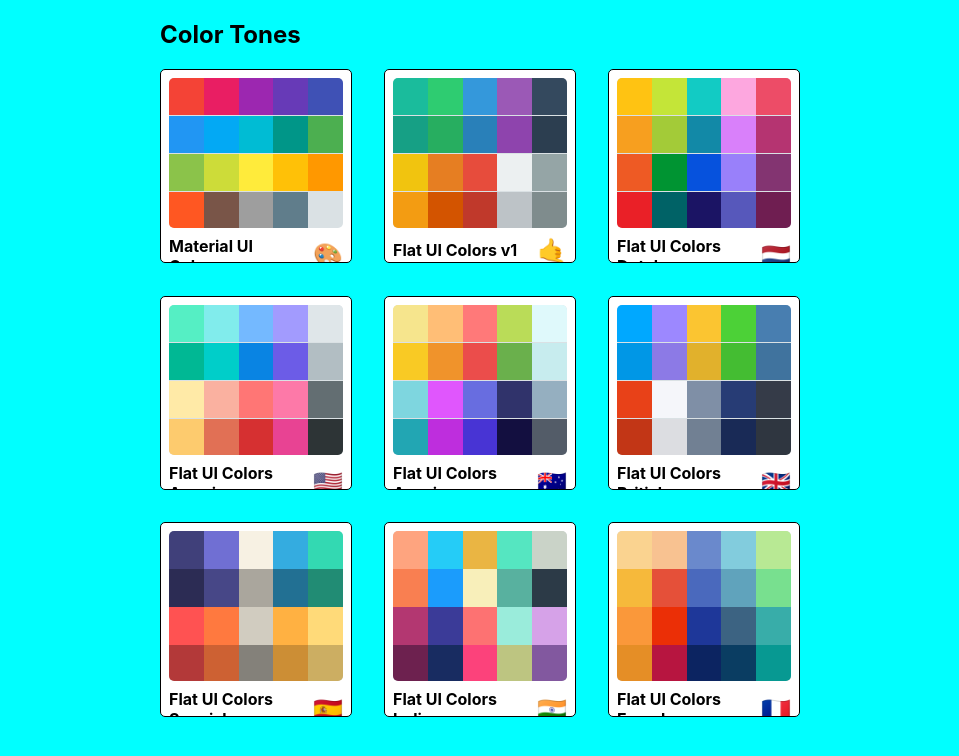
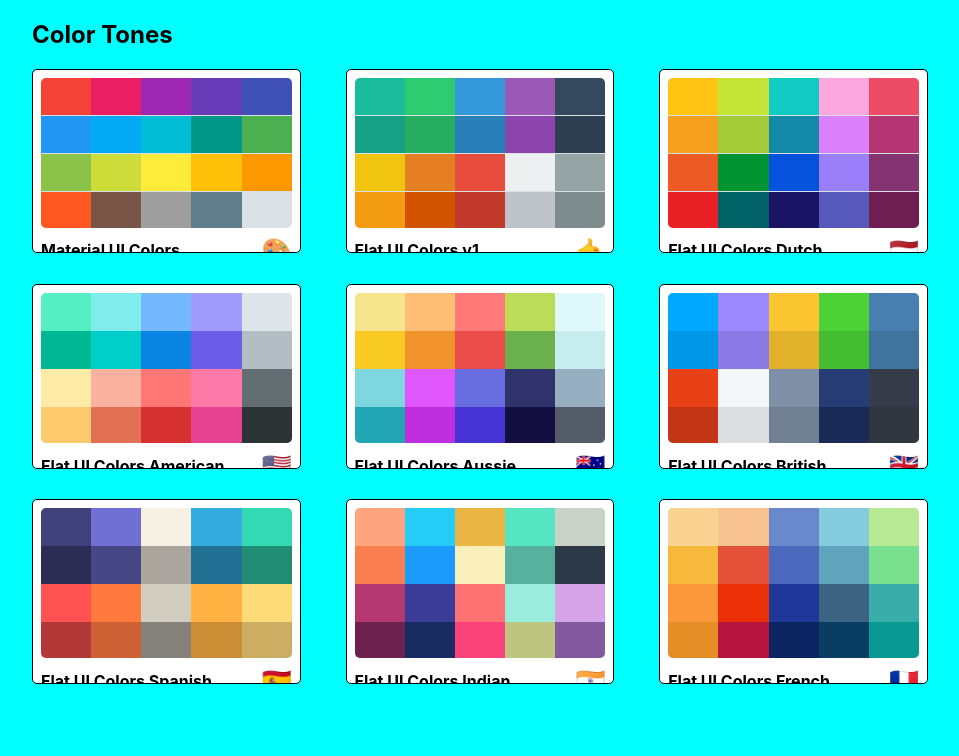
Before and after one commit to duhbhavesh/colortones, a React (Create React App) app: page / in a window 1280 px wide. Shown: the top 756 px of the page, without its empty margins (160-1119 px from the left). Built offline with nearby package versions, Linux system fonts and the light colour scheme.

Commit message:
Pallete Refactoring

```diff
--- a/src/ColorBox.css
+++ b/src/ColorBox.css
@@ -1,4 +1,4 @@
-.ColorBox {
+/* .ColorBox {
 	width: 20%;
 	height: 25%;
 	margin: 0 auto;
@@ -9,7 +9,16 @@
 	margin-bottom: -3.5px;
 }
 
-.copy-button {
+.SingleColorPalette .ColorBox {
+	height: 50%;
+} */
+
+/* .ColorBox.go-back {
+	background-color: black;
+}
+
+.copy-button,
+.back-button {
 	width: 100px;
 	height: 30px;
 	position: absolute;
@@ -20,21 +29,25 @@
 	margin-top: -15px;
 	text-align: center;
 	outline: none;
-	background: rgba(255, 255, 255, 0.4);
+	background: rgba(255, 255, 255, 0.3);
 	font-size: 1rem;
 	line-height: 30px;
 	color: white;
 	text-transform: uppercase;
 	border: none;
+	text-decoration: none;
+} */
+
+/* .copy-button {
 	opacity: 0;
 }
 
 .ColorBox:hover .copy-button {
 	opacity: 1;
 	transition: 0.6s;
-}
+} */
 
-.box-content {
+/* .box-content {
 	position: absolute;
 	width: 100%;
 	left: 0px;
@@ -43,10 +56,18 @@
 	color: black;
 	letter-spacing: 1px;
 	font-size: 12px;
+} */
+
+/* .light-text {
+	color: white;
+}
+
+.ColorBox .dark-text {
+	color: black;
 }
 
 .see-more {
-	background: rgba(255, 255, 255, 0.4);
+	background: rgba(255, 255, 255, 0.3);
 	position: absolute;
 	border: none;
 	right: 0px;
@@ -56,9 +77,9 @@
 	height: 30px;
 	text-align: center;
 	line-height: 30px;
-}
+} */
 
-.copy-overlay {
+/* .copy-overlay {
 	opacity: 0;
 	z-index: 0;
 	width: 100%;
@@ -72,9 +93,9 @@
 	transform: scale(50);
 	z-index: 10;
 	position: absolute;
-}
+} */
 
-.copy-msg {
+/* .copy-msg {
 	position: fixed;
 	left: 0;
 	right: 0;
@@ -88,17 +109,17 @@
 	transform: scale(0.1);
 	opacity: 0;
 	color: white;
-}
+} */
 
-.copy-msg.show {
+/* .copy-msg.show {
 	opacity: 1;
 	transform: scale(1);
 	z-index: 25;
 	transition: all 0.4s ease-in-out;
 	transition-delay: 0.4s;
-}
+} */
 
-.copy-msg h1 {
+/* .copy-msg h1 {
 	font-weight: 400;
 	font-family: Roboto;
 	text-shadow: 1px 2px black;
@@ -114,9 +135,4 @@
 	font-size: 2rem;
 	font-weight: 100;
 	text-transform: lowercase;
-}
-
-.select-container {
-	margin-left: auto;
-	margin-right: 2rem;
-}
+} */
--- a/src/ColorBox.js
+++ b/src/ColorBox.js
@@ -1,6 +1,132 @@
 import React, { Component } from "react";
 import { CopyToClipboard } from "react-copy-to-clipboard";
+import { Link } from "react-router-dom";
+import chroma from "chroma-js";
+import { withStyles } from "@material-ui/styles";
+
 import "./ColorBox.css";
+
+const styles = {
+	ColorBox: {
+		width: "20%",
+		height: (props) => (props.showingFullPalette ? "25%" : "50%"),
+		margin: "0 auto",
+		display: "inline-block",
+		position: "relative",
+		cursor: "pointer",
+		marginBottom: "-3.5px",
+		"&:hover button": {
+			opacity: 1,
+			transition: "0.6s",
+		},
+	},
+	copyText: {
+		color: (props) =>
+			chroma(props.background).luminance() >= 0.55 ? "black" : "white",
+	},
+	colorName: {
+		color: (props) =>
+			chroma(props.background).luminance() <= 0.4 ? "white" : "black",
+	},
+	seeMore: {
+		color: (props) =>
+			chroma(props.background).luminance() >= 0.55
+				? "rgba(0,0,0,0.6)"
+				: "white",
+		background: "rgba(255, 255, 255, 0.3)",
+		position: "absolute",
+		border: "none",
+		right: "0px",
+		bottom: "0px",
+		width: "60px",
+		height: "30px",
+		textAlign: "center",
+		lineHeight: "30px",
+		textTransform: "uppercase",
+	},
+	copyButton: {
+		color: (props) =>
+			chroma(props.background).luminance() >= 0.7 ? "rgba(0,0,0,0.6)" : "white",
+		width: "100px",
+		height: "30px",
+		position: "absolute",
+		display: "inline-block",
+		top: "50%",
+		left: "50%",
+		marginLeft: "-50px",
+		marginTop: "-15px",
+		textAlign: "center",
+		outline: "none",
+		background: "rgba(255, 255, 255, 0.3)",
+		fontSize: "1rem",
+		lineHeight: "30px",
+		textTransform: "uppercase",
+		border: "none",
+		textDecoration: "none",
+		opacity: 0,
+	},
+	boxContent: {
+		position: "absolute",
+		width: "100%",
+		left: "0px",
+		bottom: "0px",
+		padding: "10px",
+		color: "black",
+		letterSpacing: "1px",
+		textTransform: "uppercase",
+		fontSize: "12px",
+	},
+	copyOverlay: {
+		opacity: "0",
+		zIndex: "0",
+		width: "100%",
+		height: "100%",
+		transition: "transform 0.6s ease-in-out",
+		transform: "scale(0.1)",
+	},
+	showOverlay: {
+		opacity: "1",
+		transform: "scale(50)",
+		zIndex: "10",
+		position: "absolute",
+	},
+	copyMessage: {
+		position: "fixed",
+		left: "0",
+		right: "0",
+		top: "0",
+		bottom: "0",
+		display: "flex",
+		alignItems: "center",
+		justifyContent: "center",
+		flexDirection: "column",
+		fontSize: "4rem",
+		transform: "scale(0.1)",
+		opacity: "0",
+		color: "white",
+		"& h1": {
+			fontWeight: "400",
+			textShadow: "1px 2px black",
+			background: "rgba(255, 255, 255, 0.2)",
+			width: "100%",
+			textAlign: "center",
+			marginBottom: "0",
+			padding: "1rem",
+			textTransform: "uppercase",
+		},
+		"& p": {
+			fontSize: "2rem",
+			fontWeight: "100",
+		},
+	},
+	showMessage: {
+		opacity: "1",
+		transform: "scale(1)",
+		zIndex: "25",
+		transition: "all 0.4s ease-in-out",
+		transitionDelay: "0.3s",
+	},
+};
 
 class ColorBox extends Component {
 	constructor(props) {
@@ -10,36 +136,49 @@
 	}
 	changeCopyState() {
 		this.setState({ copied: true }, () => {
-			setTimeout(() => {
-				this.setState({ copied: false });
-			}, 1500);
+			setTimeout(() => this.setState({ copied: false }), 1500);
 		});
 	}
 	render() {
-		const { name, background } = this.props;
+		const {
+			name,
+			background,
+			moreUrl,
+			showingFullPalette,
+			classes,
+		} = this.props;
 		const { copied } = this.state;
 		return (
 			<CopyToClipboard text={background} onCopy={this.changeCopyState}>
-				<div style={{ background }} className="ColorBox">
+				<div style={{ background }} className={classes.ColorBox}>
 					<div
 						style={{ background }}
-						className={`copy-overlay ${copied && "show"}`}
+						className={`${classes.copyOverlay} ${
+							copied && classes.showOverlay
+						}`}
 					/>
-					<div className={`copy-msg ${copied && "show"}`}>
+					<div
+						className={`${classes.copyMessage} ${
+							copied && classes.showMessage
+						}`}
+					>
 						<h1>copied!</h1>
-						<p>{this.props.background}</p>
+						<p className={classes.copyText}>{this.props.background}</p>
 					</div>
-					<div className="copy-container">
-						<div className="box-content">
-							<span>{name}</span>
+					<div>
+						<div className={classes.boxContent}>
+							<span className={classes.colorName}>{name}</span>
 						</div>
-						<button className="copy-button">Copy</button>
+						<button className={classes.copyButton}>Copy</button>
 					</div>
-					<span className="see-more">More</span>
+					{showingFullPalette && (
+						<Link to={moreUrl} onClick={(e) => e.stopPropagation()}>
+							<span className={classes.seeMore}>MORE</span>
+						</Link>
+					)}
 				</div>
 			</CopyToClipboard>
 		);
 	}
 }
-
-export default ColorBox;
+export default withStyles(styles)(ColorBox);
--- a/src/MiniPalette.js
+++ b/src/MiniPalette.js
@@ -55,7 +55,7 @@
 	));
 
 	return (
-		<div className={classes.root}>
+		<div className={classes.root} onClick={props.handleClick}>
 			<div className={classes.colors}>{miniColorBoxes}</div>
 			<h5 className={classes.title}>
 				{paletteName} <span className={classes.emoji}>{emoji}</span>
--- a/src/Navbar.css
+++ b/src/Navbar.css
@@ -22,7 +22,7 @@
 }
 
 .slider {
-	width: 300px;
+	width: 200px;
 	margin: 0 10px;
 	display: inline-block;
 }
@@ -37,14 +37,18 @@
 .rc-slider-handle:hover {
 	background-color: cyan;
 	outline: none;
-	border: 2px solid cyan;
+	border: 1px solid #292f31;
 	box-shadow: none;
 	width: 13px;
 	height: 13px;
-	margin-left: -7px;
 	margin-top: -3px;
 }
 
 .rc-slider-rail {
 	height: 8px;
 }
+
+.select-container {
+	margin-left: auto;
+	margin-right: 4rem;
+}
--- a/src/Navbar.js
+++ b/src/Navbar.js
@@ -25,13 +25,14 @@
 		this.setState({ open: false });
 	}
 	render() {
-		const { level, changeLevel } = this.props;
+		const { level, changeLevel, showingAllColors } = this.props;
 		const { format } = this.state;
 		return (
 			<header className="Navbar">
 				<div className="logo">
 					<Link to="/">colortones</Link>
 				</div>
+				{showingAllColors && (
 					<div className="slider-container">
 						<span>Level: {level}</span>
 						<div className="slider">
@@ -44,6 +45,7 @@
 							/>
 						</div>
 					</div>
+				)}
 				<div className="select-container">
 					<Select value={format} onChange={this.handleFormatChange}>
 						<MenuItem value="hex">HEX - #ffffff</MenuItem>
--- a/src/Palette.js
+++ b/src/Palette.js
@@ -1,6 +1,7 @@
 import React, { Component } from "react";
 import ColorBox from "./ColorBox";
 import Navbar from "./Navbar";
+import PaletteFooter from "./PaletteFooter";
 import "./Palette.css";
 
 class Palette extends Component {
@@ -17,10 +18,16 @@
 		this.setState({ format: val });
 	}
 	render() {
-		const { colors, paletteName, emoji } = this.props.palette;
+		const { colors, paletteName, emoji, id } = this.props.palette;
 		const { level, format } = this.state;
 		const colorBoxes = colors[level].map((color) => (
-			<ColorBox background={color[format]} name={color.name} key={color.id} />
+			<ColorBox
+				background={color[format]}
+				name={color.name}
+				key={color.id}
+				moreUrl={`/palette/${id}/${color.id}`}
+				showingFullPalette
+			/>
 		));
 		return (
 			<div className="Palette">
@@ -28,12 +35,10 @@
 					level={level}
 					changeLevel={this.changeLevel}
 					handleChange={this.changeFormat}
+					showingAllColors
 				/>
 				<div className="Palette-colors">{colorBoxes}</div>
-				<footer className="Palette-footer">
-					{paletteName}
-					<span className="emoji">{emoji}</span>
-				</footer>
+				<PaletteFooter paletteName={paletteName} emoji={emoji} />
 			</div>
 		);
 	}
--- /dev/null
+++ b/src/PaletteFooter.js
@@ -0,0 +1,13 @@
+import React from "react";
+
+function PaletteFooter(props) {
+	const { paletteName, emoji } = props;
+	return (
+		<footer className="Palette-footer">
+			{paletteName}
+			<span className="emoji">{emoji} </span>
+		</footer>
+	);
+}
+
+export default PaletteFooter;
--- a/src/PaletteList.js
+++ b/src/PaletteList.js
@@ -12,7 +12,7 @@
 		justifyContent: "center",
 	},
 	container: {
-		width: "50%",
+		width: "70%",
 		display: "flex",
 		alignItems: "flex-start",
 		flexDirection: "column",
@@ -33,6 +33,9 @@
 };
 
 class PaletteList extends Component {
+	goToPalette(id) {
+		this.props.history.push(`/palette/${id}`);
+	}
 	render() {
 		const { palettes, classes } = this.props;
 		return (
@@ -43,7 +46,10 @@
 					</nav>
 					<div className={classes.palettes}>
 						{palettes.map((palette) => (
-							<MiniPalette {...palette} />
+							<MiniPalette
+								{...palette}
+								handleClick={() => this.goToPalette(palette.id)}
+							/>
 						))}
 					</div>
 				</div>
--- /dev/null
+++ b/src/SingleColorPalette.js
@@ -0,0 +1,56 @@
+import React, { Component } from "react";
+import { Link } from "react-router-dom";
+import Navbar from "./Navbar";
+import PaletteFooter from "./PaletteFooter";
+import ColorBox from "./ColorBox";
+
+class SingleColorPalette extends Component {
+	constructor(props) {
+		super(props);
+		this._shades = this.gatherShades(this.props.palette, this.props.colorId);
+		this.state = { format: "hex" };
+		this.changeFormat = this.changeFormat.bind(this);
+	}
+	gatherShades(palette, colorToFilterBy) {
+		let shades = [];
+		let allColors = palette.colors;
+
+		for (let key in allColors) {
+			shades = shades.concat(
+				allColors[key].filter((color) => color.id === colorToFilterBy)
+			);
+		}
+		//return all shades of given color
+		return shades.slice(1);
+	}
+	changeFormat(val) {
+		this.setState({ format: val });
+	}
+	render() {
+		const { format } = this.state;
+		const { paletteName, emoji, id } = this.props.palette;
+		const colorBoxes = this._shades.map((color) => (
+			<ColorBox
+				key={color.name}
+				name={color.name}
+				background={color[format]}
+				showingFullPalette={false}
+			/>
+		));
+		return (
+			<div className="SingleColorPalette Palette">
+				<Navbar handleChange={this.changeFormat} showingAllColors={false} />
+				<div className="Palette-colors">
+					{colorBoxes}
+					<div className="go-back ColorBox">
+						<Link to={`/palette/${id}`} className="back-button">
+							GO BACK
+						</Link>
+					</div>
+				</div>
+				<PaletteFooter paletteName={paletteName} emoji={emoji} />
+			</div>
+		);
+	}
+}
+export default SingleColorPalette;
```
Also changed, not shown: src/App.js (+15 -1 lines). Lines whose indentation alone changed are shown as unchanged.
